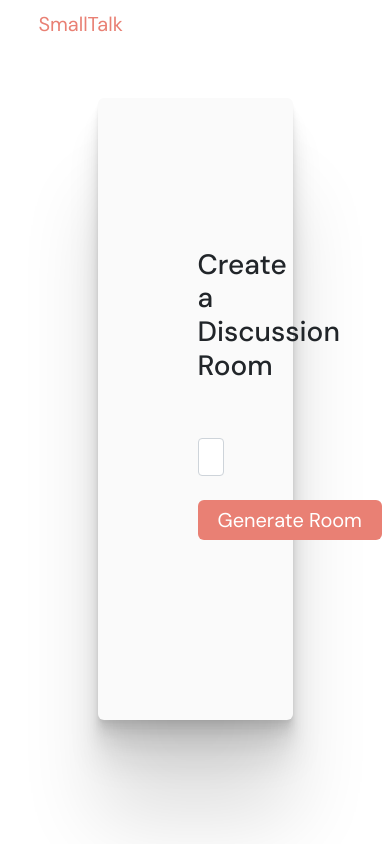
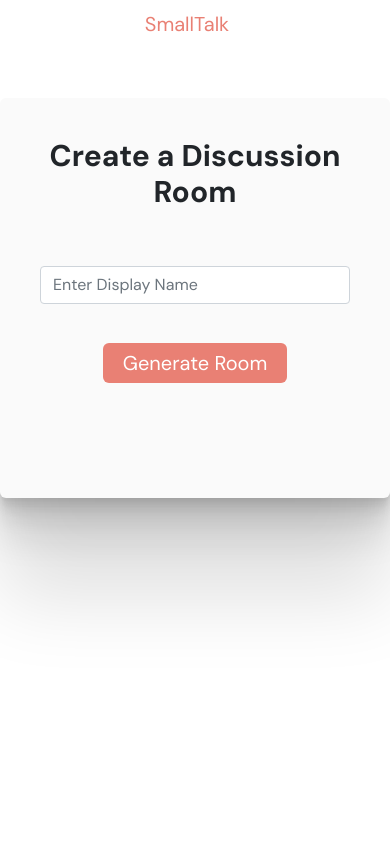
Before and after one commit to seniordesign-ufl/qaclient, a React (Create React App) app: page / in a window 390 px wide. Built offline with nearby package versions, Linux system fonts and the light colour scheme.

Commit message:
Responsive WIP

```diff
--- a/src/Styling/EnterDisplayName.css
+++ b/src/Styling/EnterDisplayName.css
@@ -11,11 +11,6 @@
         0 100px 80px rgba(0, 0, 0, 0.12);
 }
 
-.create {
-    padding: 50px;
-    margin-top: 50px;
-    margin-bottom: 2em;
-}
 
 .display-name {
     margin-bottom: 5%;
--- a/src/Styling/Header.css
+++ b/src/Styling/Header.css
@@ -11,13 +11,6 @@
 
 .navbar-brand:hover {
     color: #e98074;
-}
-
-.search-container {
-    /*border: 2px solid gray;*/
-    border-radius: 6px;
-    vertical-align: middle;
-    /*background-color: #F4F4F4;*/
 }
 
 .search-input {
--- a/src/Styling/LandingPage.css
+++ b/src/Styling/LandingPage.css
@@ -2,19 +2,12 @@
     position: relative;
     border-radius: 6px;
     background: #fafafa;
-    min-height: 200px;
-    width: 50vw;
+    min-height: 400px;
     margin: 50px auto;
 
     box-shadow: 0 2.8px 2.2px rgba(0, 0, 0, 0.034), 0 6.7px 5.3px rgba(0, 0, 0, 0.048),
         0 12.5px 10px rgba(0, 0, 0, 0.06), 0 22.3px 17.9px rgba(0, 0, 0, 0.072), 0 41.8px 33.4px rgba(0, 0, 0, 0.086),
         0 100px 80px rgba(0, 0, 0, 0.12);
-}
-
-.landing-box {
-    padding: 50px;
-    margin-top: 50px;
-    margin-bottom: 2em;
 }
 
 .landing-page .generate-btn {
--- a/src/Views/EnterDisplayName.js
+++ b/src/Views/EnterDisplayName.js
@@ -14,7 +14,7 @@ export default function EnterDisplayName(props) {
     }
     return (
         <div className="create-page">
-            <div className="create">
+            <div className="p-4 m-4">
                 <h4 className="display-name">
                     Display Name <span className="required">*</span>
                 </h4>
--- a/src/Views/LandingPage.js
+++ b/src/Views/LandingPage.js
@@ -37,17 +37,17 @@ function Landing(props) {
     return (
         <div>
             <Header roomKey={contextState.roomKey} />
-            <div className="landing-page">
-                <div className="landing-box">
-                    <div className="create">
-                        <h3>Create a Discussion Room</h3>
+            <div className="landing-page md:w-1/2 p-10">
+                <div className="">
+                    <div>
+                        <h3 className="font-bold text-3xl ">Create a Discussion Room</h3>
                         <br />
                         <br />
                         <form onSubmit={handleGenerateClick}>
                             <input
                                 type="text"
                                 id="displayName"
-                                className="form-control"
+                                className="form-control w-full"
                                 aria-describedby="passwordHelpBlock"
                                 input
                                 placeholder="Enter Display Name"
--- a/src/Views/PostList.js
+++ b/src/Views/PostList.js
@@ -63,13 +63,13 @@ export default function CommentList(props) {
             return (
                 <Row>
                     <h5 className="font-bold ml-3 text-gray-500">DISCUSSION</h5>
-                    {posts.length &&
+                    {posts.length !== 0 ?
                         nonPinnedPosts.map(({ item, props, key }) => (
                             <PostSummary animated={props} post={item} key={key} />
-                        ))}
+                        )) : null}
                 </Row>
             )
-        } else if(contextState.posts.length > 0) {
+        } else if (contextState.posts.length > 0) {
             return null
         }
         else {
@@ -79,7 +79,7 @@ export default function CommentList(props) {
 
     return (
         <div className="container roomContainer">
-            <div className="flex justify-between">
+            <div className="flex justify-between flex-col md:flex-row">
                 <div id="discussionHeader">
                     <h2 className="pr-4">
                         Discussion{' '}
@@ -89,7 +89,7 @@ export default function CommentList(props) {
                         </div>
                     </h2>
                 </div>
-                <div className="flex">
+                <div>
                     <Button id="newDiscussion" onClick={handleShow}>
                         + Start New Discussion
                     </Button>
--- a/src/components/Header.js
+++ b/src/components/Header.js
@@ -5,23 +5,22 @@ import '../Styling/Header.css'
 
 import Download from './Download'
 
-import { Container, Row, Col, FormControl, Dropdown, DropdownButton, Button, InputGroup } from 'react-bootstrap'
-import { BsSearch } from 'react-icons/bs'
+import { Container, FormControl, Dropdown, DropdownButton, Button, InputGroup } from 'react-bootstrap'
 import { Route } from 'react-router'
 
 function Header(props) {
     return (
         <div className="header">
             <Container fluid>
-                <Row>
-                    <Col align="left">
+                <div className="md:flex">
+                    <div className="flex-initial">
                         <a className="navbar-brand" href="/">
                             SmallTalk
                         </a>
-                    </Col>
+                    </div>
                     {/* Only show when URL matches a room url. */}
-                    <Route exact path={'/room/:roomID/'} component={Searchbar} />
-                </Row>
+                    <Route path={'/room/:roomID/'} component={Searchbar} />
+                </div>
             </Container>
         </div>
     )
@@ -32,34 +31,27 @@ function Searchbar(props) {
 
     const handleSearch = (e) => {
         dispatch({ type: 'update-search', search_phrase: e.target.value })
-        // API.searchFor(searchItem, props.roomKey);
     }
 
     const handleSort = (e) => {
         updateFilterValue(e.target.innerText)
         dispatch({ type: 'update-filter', filter_by: e.target.innerText })
-        // API.filter(sortBy, props.roomKey);
-        // socket.emit("filter", { condition: sortBy, groupID: props.roomKey })
     }
 
     if (contextState.displayName != null) {
         return (
             <>
-                <Col xs={5} align="center" className="search-container">
+                <div className="flex flex-1 flex-col md:flex-row">
+                    <div className="flex-1 md:pl-40 md:pr-40">
                         <InputGroup>
                             <FormControl
                                 placeholder="Type any keyword..."
                                 onChange={handleSearch}
-                            className="search-input"
+                                className="search-input text-center"
                             />
-                        <InputGroup.Append>
-                            <Button className="search-button">
-                                <BsSearch className="search-icon" />
-                            </Button>
-                        </InputGroup.Append>
                         </InputGroup>
-                </Col>
-                <Col align="right">
+                    </div>
+                    <div className="flex-initial">
                         <DropdownButton
                             title={filterValue === '' ? 'Sort Discussions' : filterValue}
                             id="basic-nav-dropdown"
@@ -74,10 +66,12 @@ function Searchbar(props) {
                                 Solved
                         </Dropdown.Item>
                         </DropdownButton>
-                </Col>
-                <Col xs={1}>
+                    </div>
+                    <div className="flex-initial self-center">
                         <Download />
-                </Col>
+                    </div>
+
+                </div>
             </>
         )
     } else {
--- a/src/components/PostSummary.js
+++ b/src/components/PostSummary.js
@@ -7,7 +7,7 @@ import { FaChevronUp } from 'react-icons/fa'
 import { BiComment } from 'react-icons/bi'
 import moment from 'moment'
 import { Link, useRouteMatch } from 'react-router-dom'
-import { animated, useSpring } from 'react-spring'
+import { animated } from 'react-spring'
 
 import '../Styling/PostSummary.css'
 
@@ -70,7 +70,6 @@ function PostSummary(props) {
                     </div>
                 </div>
             </div>
-            {/* Confirmation for Removing Post */}
         </animated.div>
     )
 }
```
Also changed, not shown: 1 other file (tests, documents, lock files or other folders). Lines whose indentation alone changed are shown as unchanged.
